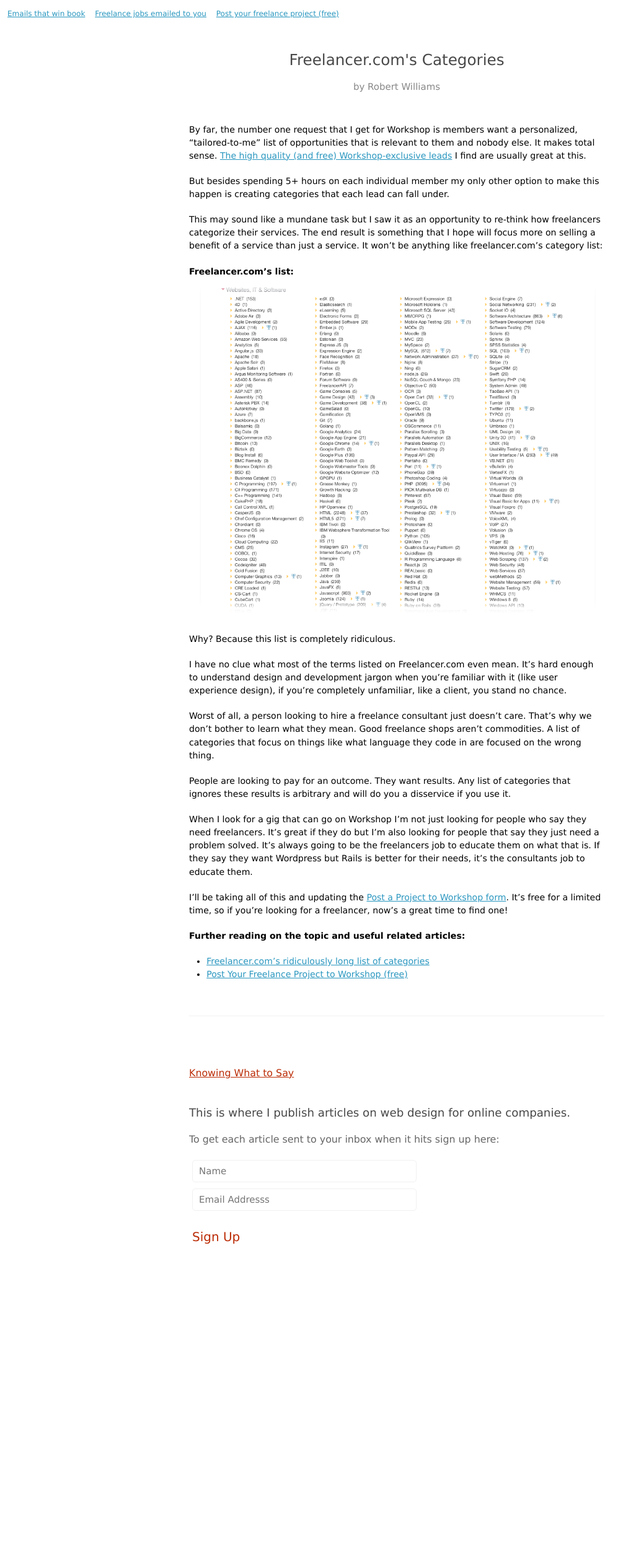
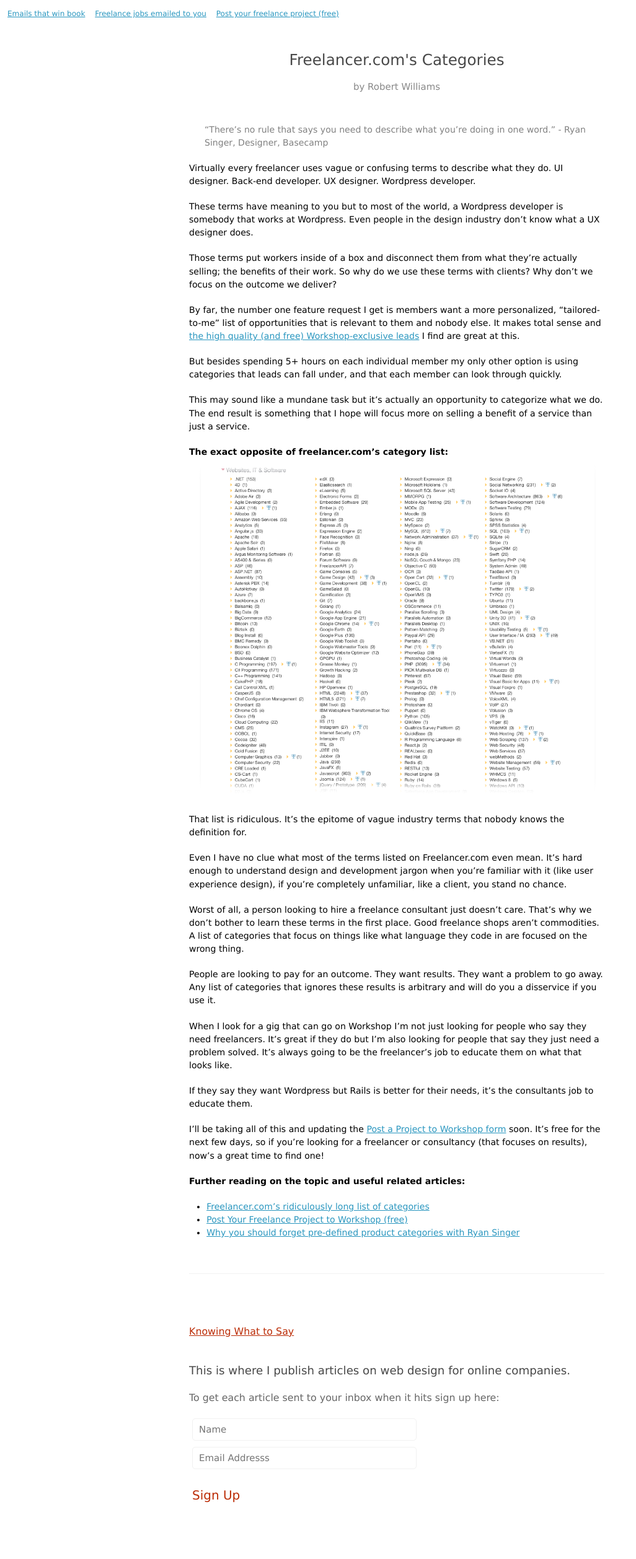
Before and after one commit to robwco/knowingwhattosay, a Jekyll site: the page built from _posts/2015-02-08-freelancer-categories.md, in a window 1280 px wide. Shown: the whole page at 62% size, without its empty margins (0-1026 px from the left). Built offline with Jekyll 4.4.1, drawn with Linux system fonts in a browser that asks for light colours; some web fonts are replaced; Markdown is read by kramdown in place of the engine named in the settings; before the commit the page ends 2099 px from its top, so only the background shows below that.

Commit message:
new post about freelance categories

```diff
--- a/_posts/2015-02-06-freelancer-categories.md
+++ /dev/null
@@ -1,33 +0,0 @@
----
-layout: post
-title: Freelancer.com's Categories
-tags: freelancing
-permalink: freelancer-categories
-author: Robert Williams
-date: 2015-02-05 09:43:00
----
-By far, the number one request that I get for Workshop is members want a personalized, "tailored-to-me" list of opportunities that is relevant to them and nobody else. It makes total sense. [The high quality (and free) Workshop-exclusive leads](http://letsworkshop.com/connect) I find are usually great at this.
-
-But besides spending 5+ hours on each individual member my only other option to make this happen is creating categories that each lead can fall under.
-
-This may sound like a mundane task but I saw it as an opportunity to re-think how freelancers categorize their services. The end result is something that I hope will focus more on selling a benefit of a service than just a service. It won't be anything like freelancer.com's category list:
-
-**Freelancer.com's list:**
-![Freelancer.com's list of categories](/assets/images/freelancercategories.png)
-
-Why? Because this list is completely ridiculous.
-
-I have no clue what most of the terms listed on Freelancer.com even mean. It's hard enough to understand design and development jargon when you're familiar with it (like user experience design), if you're completely unfamiliar, like a client, you stand no chance.
-
-Worst of all, a person looking to hire a freelance consultant just doesn't care. That's why we don't bother to learn what they mean. Good freelance shops aren't commodities. A list of categories that focus on things like what language they code in are focused on the wrong thing.
-
-People are looking to pay for an outcome. They want results. Any list of categories that ignores these results is arbitrary and will do you a disservice if you use it.
-
-When I look for a gig that can go on Workshop I'm not just looking for people who say they need freelancers. It's great if they do but I'm also looking for people that say they just need a problem solved. It's always going to be the freelancers job to educate them on what that is. If they say they want Wordpress but Rails is better for their needs, it's the consultants job to educate them.
-
-I'll be taking all of this and updating the [Post a Project to Workshop form](http://letsworkshop.com/connect). It's free for a limited time, so if you're looking for a freelancer, now's a great time to find one!
-
-**Further reading on the topic and useful related articles:**
-
-- [Freelancer.com's ridiculously long list of categories](https://www.freelancer.com/job/)
-- [Post Your Freelance Project to Workshop (free)](http://letsworkshop.com/connect)
--- /dev/null
+++ b/_posts/2015-02-08-freelancer-categories.md
@@ -0,0 +1,44 @@
+---
+layout: post
+title: Freelancer.com's Categories
+tags: freelancing
+permalink: freelancer-categories
+author: Robert Williams
+date: 2015-02-08 09:00:00
+---
+> "There's no rule that says you need to describe what you’re doing in one word." - Ryan Singer, Designer, Basecamp
+
+Virtually every freelancer uses vague or confusing terms to describe what they do. UI designer. Back-end developer. UX designer. Wordpress developer.
+
+These terms have meaning to you but to most of the world, a Wordpress developer is somebody that works at Wordpress. Even people in the design industry don't know what a UX designer does.
+
+Those terms put workers inside of a box and disconnect them from what they're actually selling; the benefits of their work. So why do we use these terms with clients? Why don't we focus on the outcome we deliver?
+
+By far, the number one feature request I get is members want a more personalized, "tailored-to-me" list of opportunities that is relevant to them and nobody else. It makes total sense and [the high quality (and free) Workshop-exclusive leads](http://letsworkshop.com/connect) I find are great at this.
+
+But besides spending 5+ hours on each individual member my only other option is using categories that leads can fall under, and that each member can look through quickly.
+
+This may sound like a mundane task but it's actually an opportunity to categorize what we do. The end result is something that I hope will focus more on selling a benefit of a service than just a service.
+
+**The exact opposite of freelancer.com's category list:**
+![Freelancer.com's list of categories](/assets/images/freelancercategories.png)
+
+That list is ridiculous. It's the epitome of vague industry terms that nobody knows the definition for.
+
+Even I have no clue what most of the terms listed on Freelancer.com even mean. It's hard enough to understand design and development jargon when you're familiar with it (like user experience design), if you're completely unfamiliar, like a client, you stand no chance.
+
+Worst of all, a person looking to hire a freelance consultant just doesn't care. That's why we don't bother to learn these terms in the first place. Good freelance shops aren't commodities. A list of categories that focus on things like what language they code in are focused on the wrong thing.
+
+People are looking to pay for an outcome. They want results. They want a problem to go away. Any list of categories that ignores these results is arbitrary and will do you a disservice if you use it.
+
+When I look for a gig that can go on Workshop I'm not just looking for people who say they need freelancers. It's great if they do but I'm also looking for people that say they just need a problem solved. It's always going to be the freelancer's job to educate them on what that looks like.
+
+If they say they want Wordpress but Rails is better for their needs, it's the consultants job to educate them.
+
+I'll be taking all of this and updating the [Post a Project to Workshop form](http://letsworkshop.com/connect) soon. It's free for the next few days, so if you're looking for a freelancer or consultancy (that focuses on results), now's a great time to find one!
+
+**Further reading on the topic and useful related articles:**
+
+- [Freelancer.com's ridiculously long list of categories](https://www.freelancer.com/job/)
+- [Post Your Freelance Project to Workshop (free)](http://letsworkshop.com/connect)
+- [Why you should forget pre-defined product categories with Ryan Singer](http://rocketship.fm/episodes/ep-52-ryan-singer/)
--- a/css/main.css
+++ b/css/main.css
@@ -34,6 +34,10 @@
 input {font-family: 'Gotham SSm A', 'Gotham SSm B', Verdana, sans-serif; font-weight: 200; font-size: 15px; padding:2px 10px; margin: 5px; border: 1px solid #f1f1f1;}
 input[type=text] {width:340px; height: 2em; border-radius: 5px;}
 input[type=submit] {width:100px; color: #BB2C06; background-color: #FFF; cursor: pointer; padding: 1em 0; border-radius: 5px; border: 0px; text-align: left; font-weight: 500; font-size: 20px;}
+input, textarea {
+  -webkit-appearance: none;
+}
+
 
 h2 a {
 	color: #000;
```
